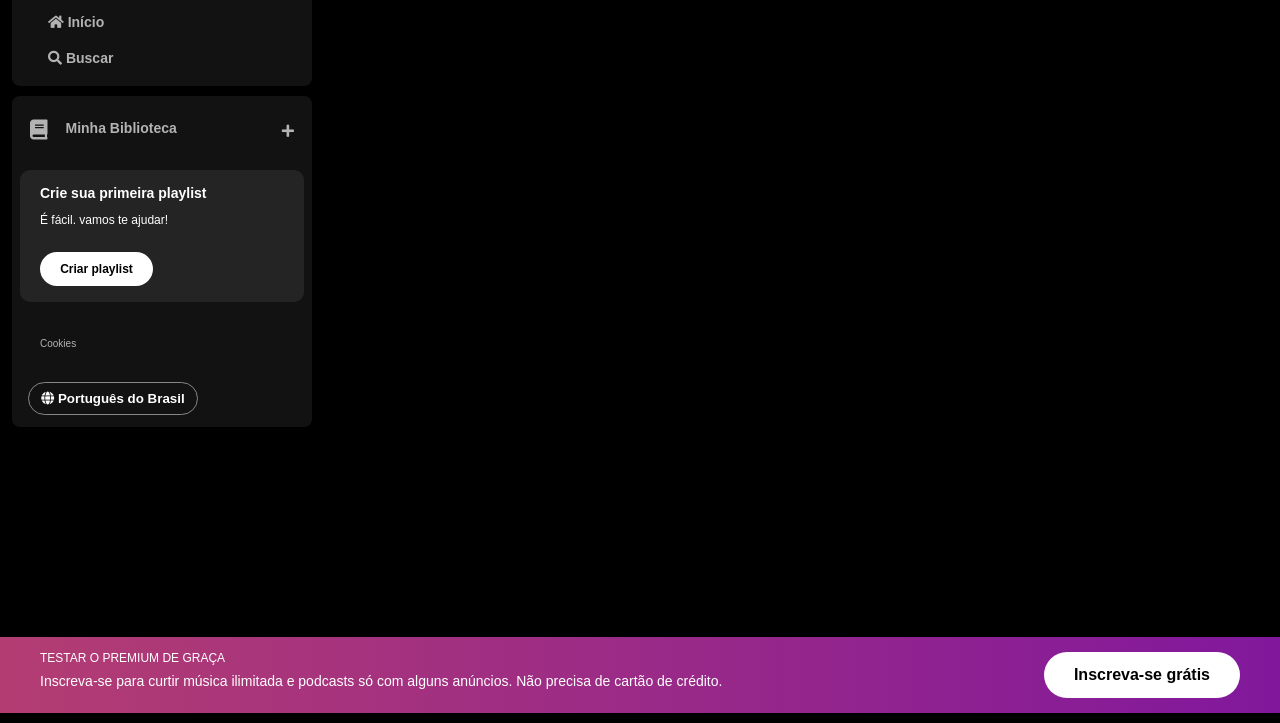
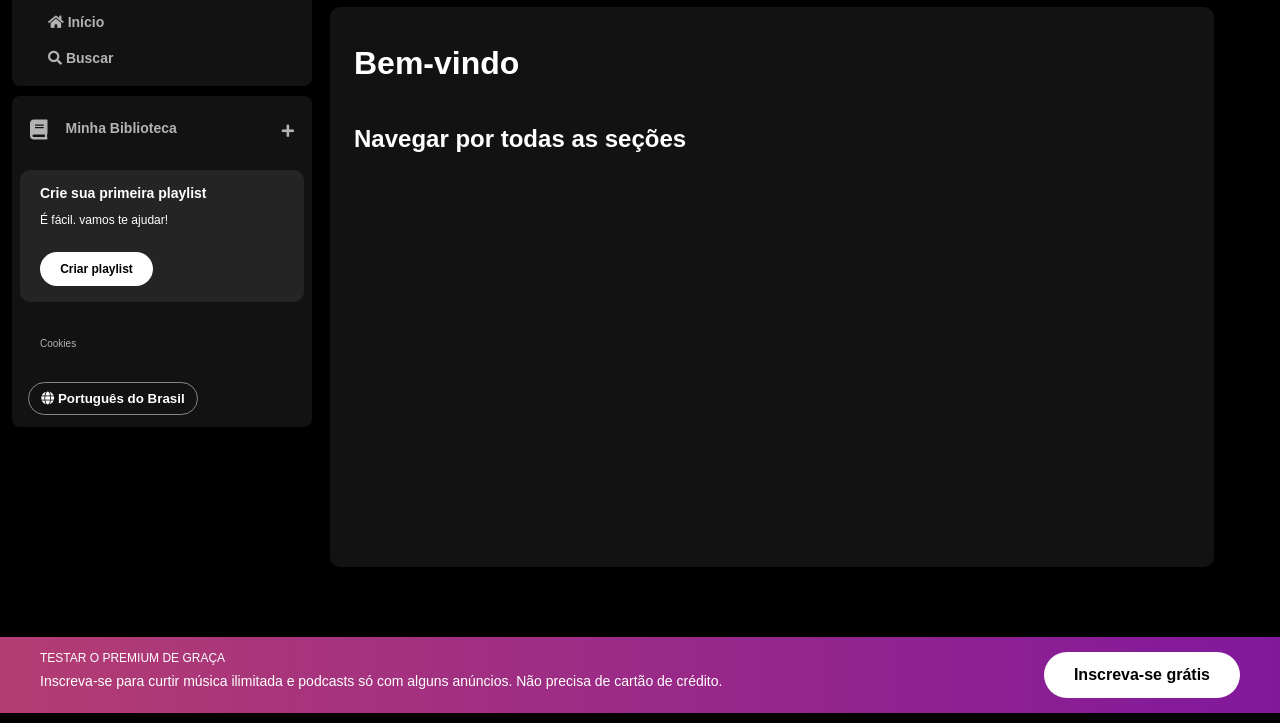
Before and after one commit to barbarachacon/Spotify---Imers-o-Alura, a plain HTML site: page index.html in a window 1280 px wide. Shown: the part 87-810 px from the top of the page. Drawn offline with Linux system fonts and the light colour scheme.

Commit message:
desafio 3

```diff
--- a/index.html
+++ b/index.html
@@ -89,6 +89,15 @@
                     <button class="login">Entrar</button>
                 </div>
             </nav>
+
+            <div class="playlist-container">
+                <div id="result-playlists">
+                    <div class="playlist">
+                        <h1 id="greeting">Bem-vindo</h1>
+                        <h2 class="greeting-subtitle">Navegar por todas as seções</h2>
+                    </div>
+                </div>
+            </div>
         </div>
     </main>
     <footer class="disclaimer-premium">
--- a/src/assets/styles/main-content.css
+++ b/src/assets/styles/main-content.css
@@ -90,3 +90,28 @@
     font-weight: 700;
     border-radius: 40px;
 }
+
+.playlist-container{
+    height: 68vh;
+    padding-top: 16px;
+    margin: 10px;
+    border-radius: 10px;
+    background-color: #121212;
+}
+
+.playlist {
+    margin: 24px;
+}
+
+.playlist #greeting{
+    color: #fff;
+    font-size: 32px;
+    font-weight: 700;
+    margin-bottom: 48px;
+}
+
+.playlist .greeting-subtitle {
+    color: #fff;
+    font-size: 24px;
+    font-weight: 700;
+}
```
